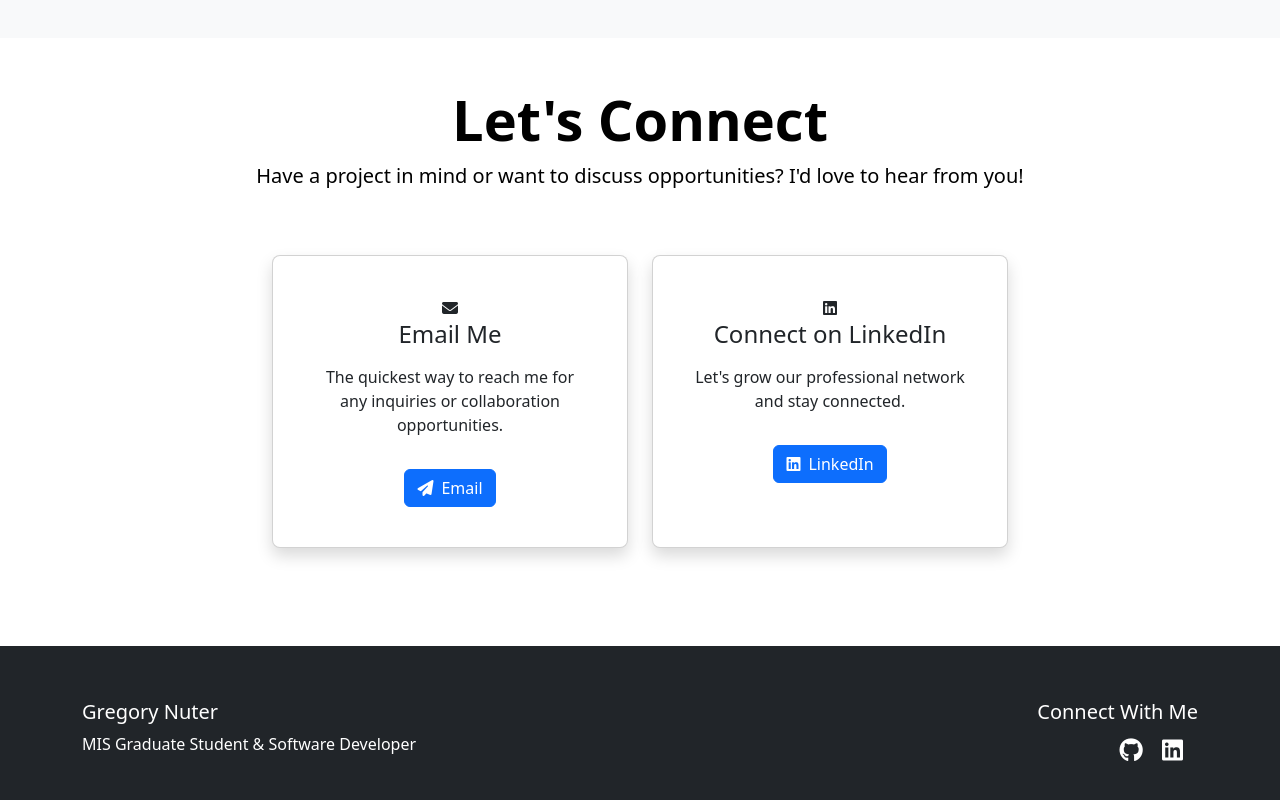
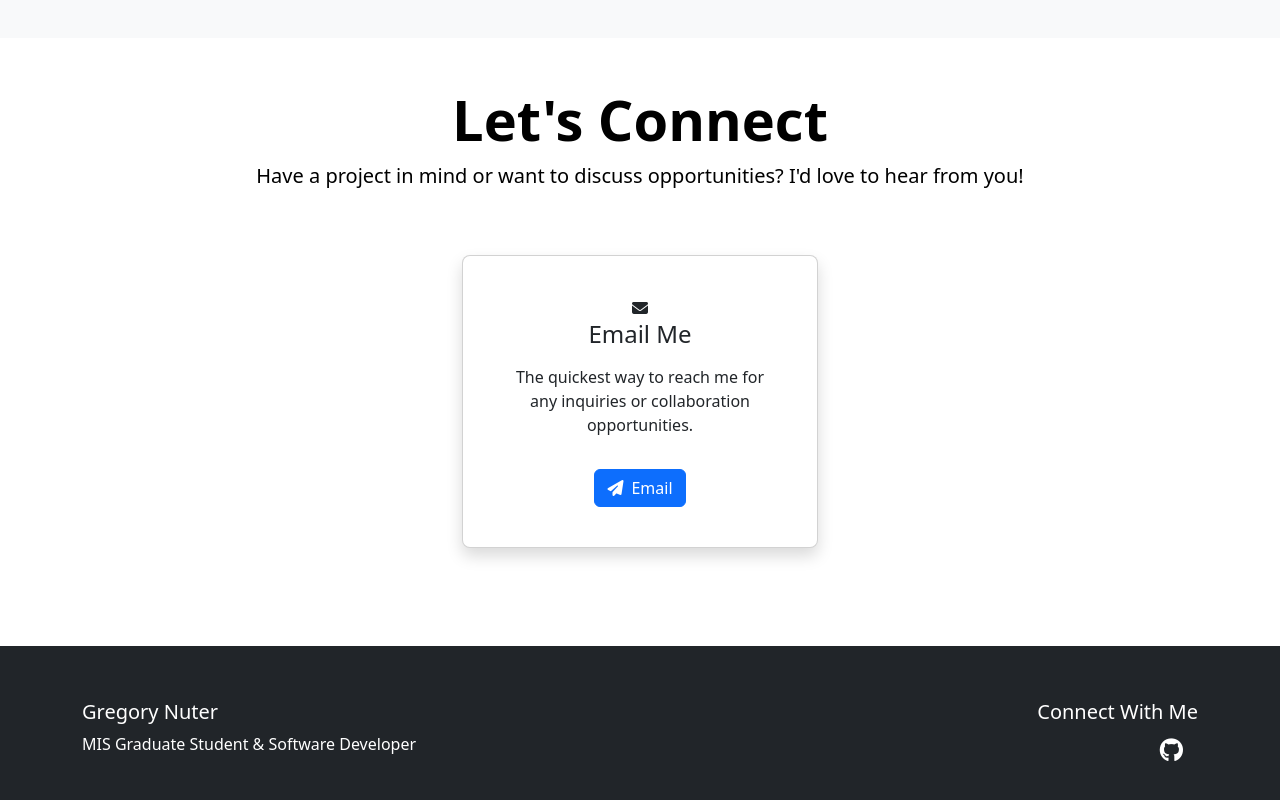
Before and after one commit to Greg4268/Greg4268.github.io, a plain HTML site: page index.html in a window 1280 px wide. Shown: the part 3392-4192 px from the top of the page. Drawn offline with nearby package versions, Linux system fonts and the light colour scheme; no server answers.

Commit message:
removed linkedin references after deleting account

```diff
--- a/index.html
+++ b/index.html
@@ -345,21 +345,6 @@
               </div>
             </div>
 
-            <!-- LinkedIn Contact -->
-            <div class="col-md-4">
-              <div class="card h-100 rounded-3 shadow contact-card text-center p-4">
-                <div class="card-body">
-                  <i class="fab fa-linkedin contact-icon"></i>
-                  <h3 class="h4 mb-3">Connect on LinkedIn</h3>
-                  <p>Let's grow our professional network and stay connected.</p>
-                  <a href="https://www.linkedin.com/in/gregnuter/" target="_blank" class="btn btn-primary mt-3">
-                    <i class="fab fa-linkedin me-2"></i>LinkedIn
-                  </a>
-                </div>
-              </div>
-            </div>
-          </div>
-
 
         </div>
       </section>
@@ -376,7 +361,6 @@
             <h3 class="h5">Connect With Me</h3>
             <div class="social-icons">
               <a href="https://github.com/Greg4268" target="_blank"><i class="fab fa-github"></i></a>
-              <a href="https://www.linkedin.com/in/gregnuter/" target="_blank"><i class="fab fa-linkedin"></i></a>
               </div>
             </div>
           </div>
```
